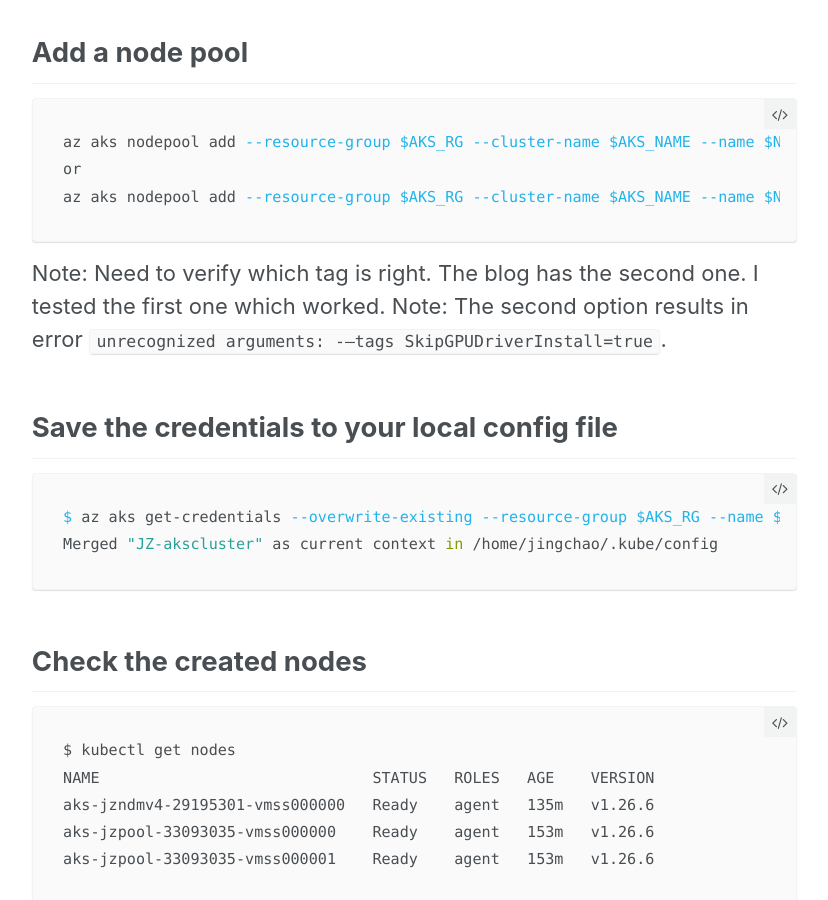
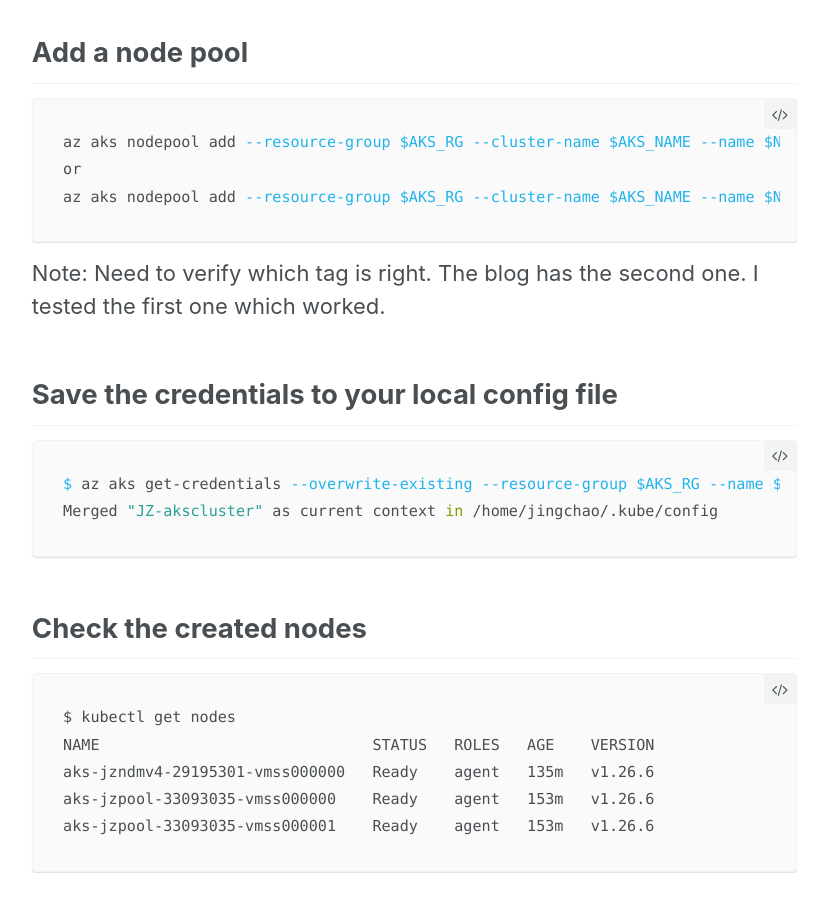
Before and after one commit to JingchaoZhang/JingchaoZhang.github.io, a Jekyll site: the page built from _posts/2023-09-11-NCCL test on AKS NDmV4 VM.md, in a window 1280 px wide and 900 px high, scrolled down 4598 px. Shown: the whole window, without its empty margins (252-1080 px from the left). Built offline with Jekyll 4.4.1, drawn with Linux system fonts in a browser that asks for light colours.

Commit message:
Update 2023-09-11-NCCL test on AKS NDmV4 VM.md

````diff
--- a/_posts/2023-09-11-NCCL test on AKS NDmV4 VM.md
+++ b/_posts/2023-09-11-NCCL test on AKS NDmV4 VM.md
@@ -136,12 +136,11 @@
 
 ## Add a node pool
 ```bash
-az aks nodepool add --resource-group $AKS_RG --cluster-name $AKS_NAME --name $NDMv4_POOL_NAME --node-count 1 --node-vm-size Standard_ND96amsr_A100_v4 --node-osdisk-size 128 --os-sku Ubuntu -–tags SkipGPUDriverInstallation=true
+az aks nodepool add --resource-group $AKS_RG --cluster-name $AKS_NAME --name $NDMv4_POOL_NAME --node-count 1 --node-vm-size Standard_ND96amsr_A100_v4 --node-osdisk-size 128 --os-sku Ubuntu --tags SkipGPUDriverInstallation=true
 or
-az aks nodepool add --resource-group $AKS_RG --cluster-name $AKS_NAME --name $NDMv4_POOL_NAME --node-count 1 --node-vm-size Standard_ND96amsr_A100_v4 --node-osdisk-size 128 --os-sku Ubuntu -–tags SkipGPUDriverInstall=true
+az aks nodepool add --resource-group $AKS_RG --cluster-name $AKS_NAME --name $NDMv4_POOL_NAME --node-count 1 --node-vm-size Standard_ND96amsr_A100_v4 --node-osdisk-size 128 --os-sku Ubuntu --tags SkipGPUDriverInstall=true
 ```
 Note: Need to verify which tag is right. The blog has the second one. I tested the first one which worked.
-Note: The second option results in error `unrecognized arguments: -–tags SkipGPUDriverInstall=true`.
 
 ## Save the credentials to your local config file
 ```bash
````
